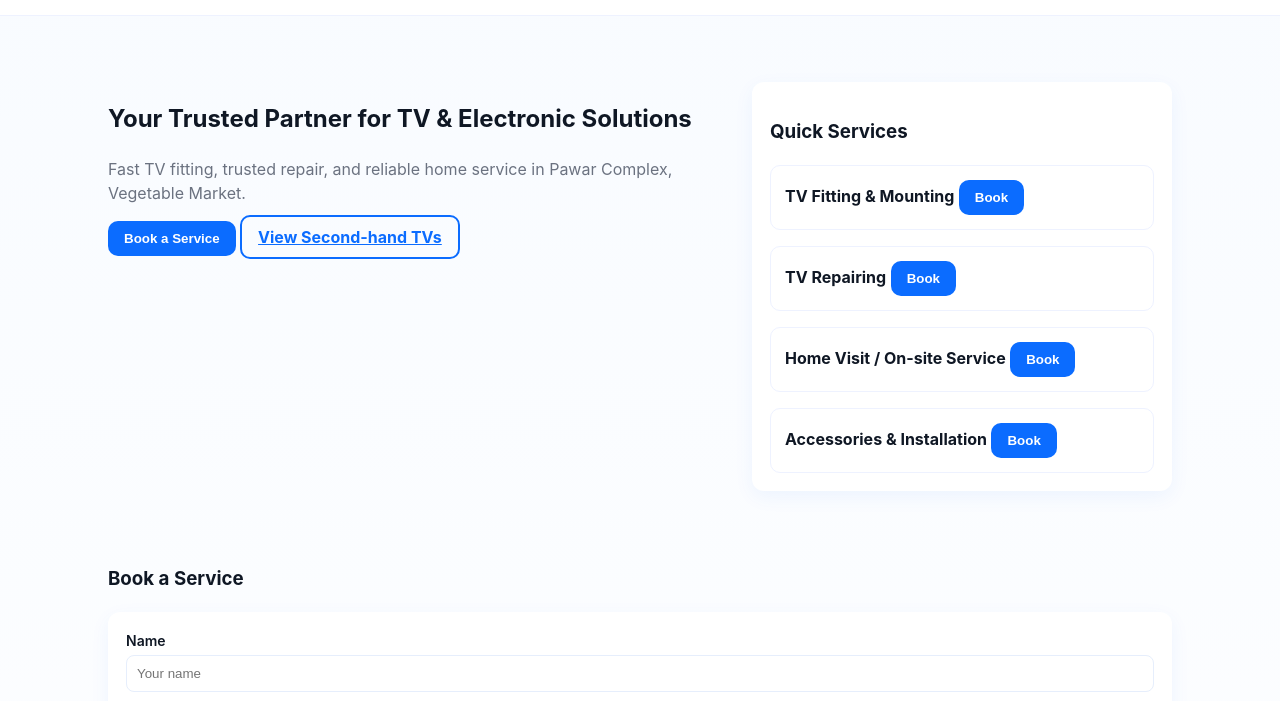
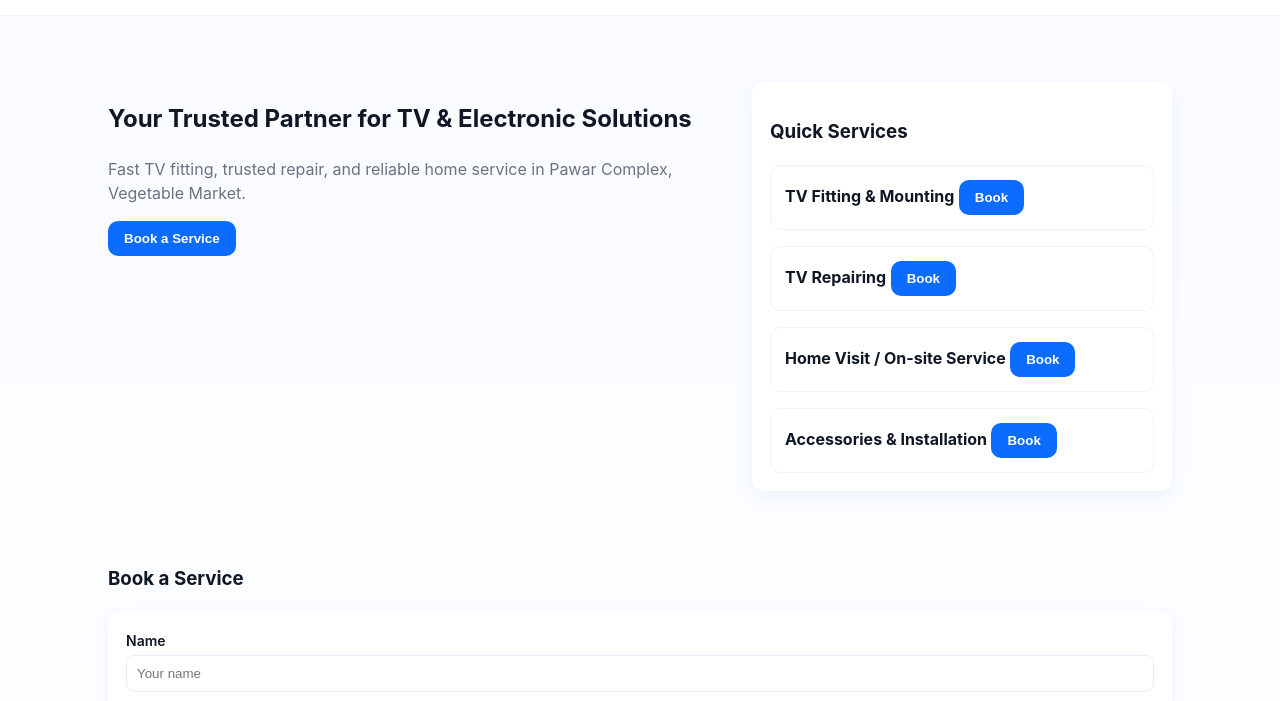
Before and after one commit to amit2227-github/jyoti-electronicss, a plain HTML site: page index.html in a window 1280 px wide. Shown: the part 71-772 px from the top of the page. Drawn offline with Linux system fonts and the light colour scheme.

Commit message:
Fix HTML encoding issues in index.htmlremoved the button

```diff
--- a/index.html
+++ b/index.html
@@ -44,7 +44,6 @@
     </p>
     <div class="cta">
       <button class="btn" onclick="scrollToBook()">Book a Service</button>
-      <a class="btn alt" href="#tvs">View Second-hand TVs</a>
     </div>
   </div>
 
```
